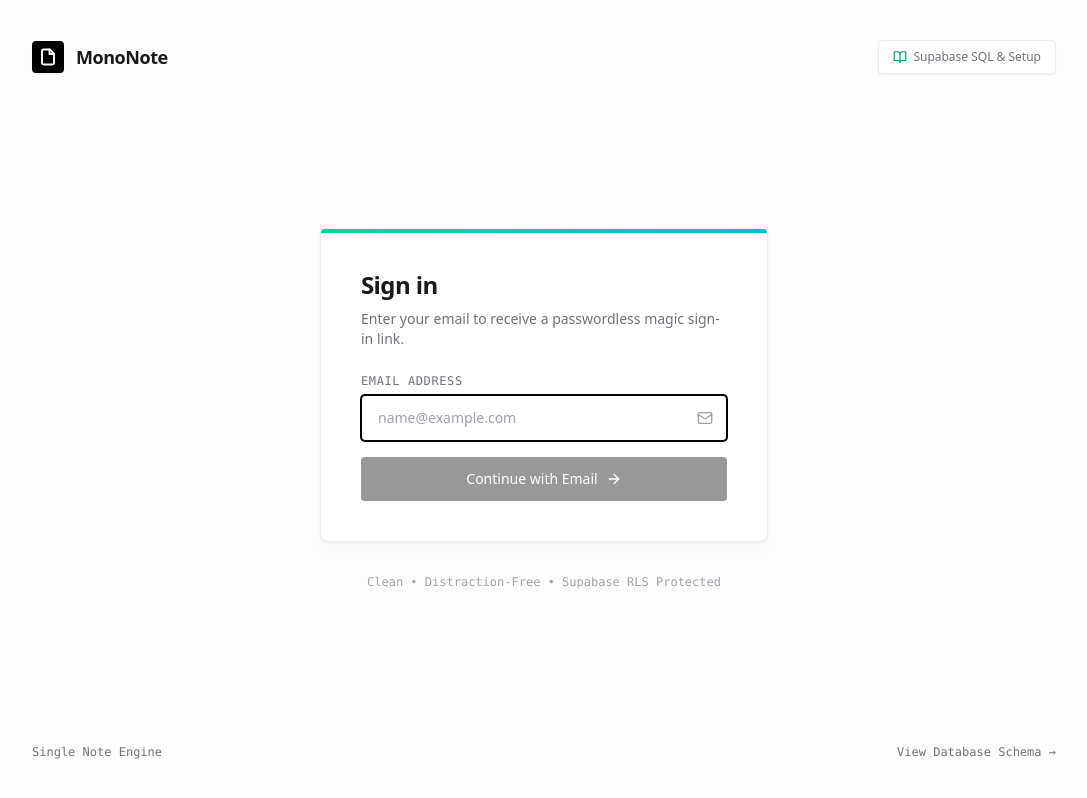
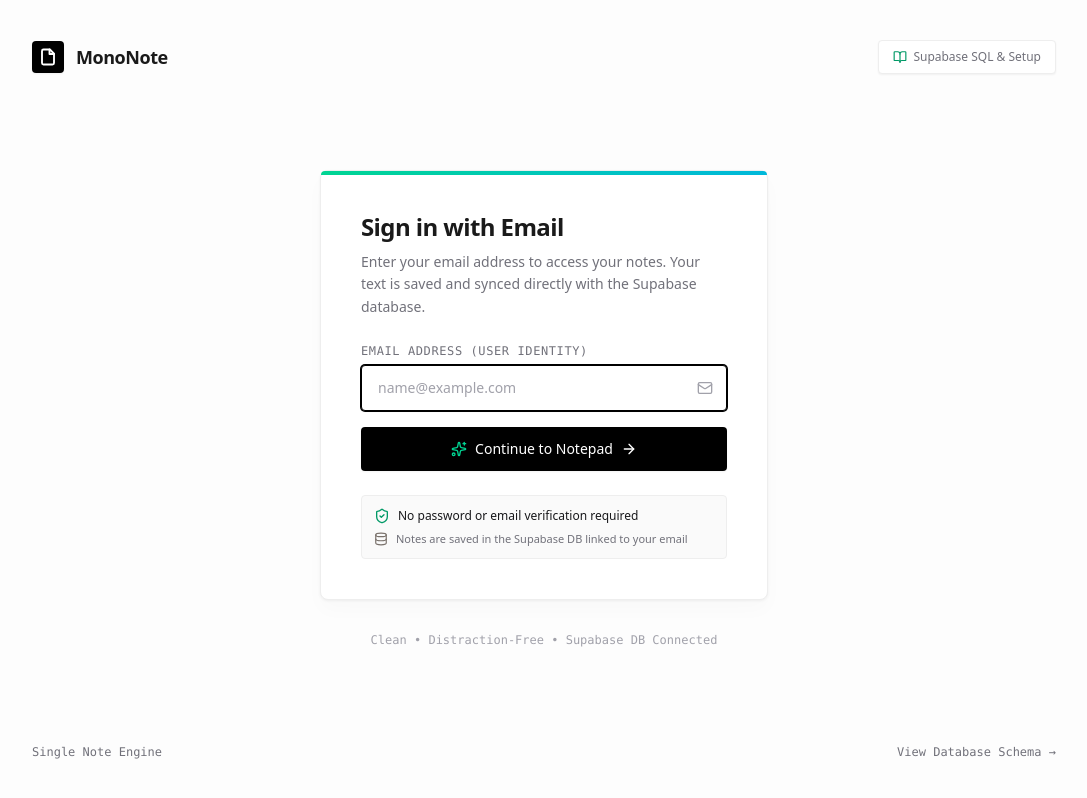
Before and after one commit to raihansarkar420/MonoNote, a React (Vite) app: page / in a window 1280 px wide. Shown: the whole page, without its empty margins (96-1183 px from the left). Built offline with nearby package versions, Linux system fonts and the light colour scheme; no server answers.

Commit message:
Refactor LoginView for email login functionality

```diff
--- a/src/components/LoginView.tsx
+++ b/src/components/LoginView.tsx
@@ -1,56 +1,34 @@
 import React, { useState } from 'react';
-import { supabase, isSupabaseConfigured } from '../lib/supabase';
-import { Mail, ArrowRight, CheckCircle2, AlertCircle, Sparkles, BookOpen, Loader2 } from 'lucide-react';
+import { Mail, ArrowRight, AlertCircle, Sparkles, BookOpen, Database, ShieldCheck } from 'lucide-react';
 import { SupabaseGuideModal } from './SupabaseGuideModal';
 
 interface LoginViewProps {
-  onDemoLogin?: (email: string) => void;
+  onEmailLogin: (email: string) => void;
   onGuideOpen?: () => void;
 }
 
-export const LoginView: React.FC<LoginViewProps> = ({ onDemoLogin }) => {
+export const LoginView: React.FC<LoginViewProps> = ({ onEmailLogin }) => {
   const [email, setEmail] = useState('');
-  const [loading, setLoading] = useState(false);
-  const [magicLinkSent, setMagicLinkSent] = useState(false);
   const [errorMessage, setErrorMessage] = useState<string | null>(null);
   const [showGuide, setShowGuide] = useState(false);
 
-  const handleMagicLinkSubmit = async (e: React.FormEvent) => {
+  const handleSubmit = (e: React.FormEvent) => {
     e.preventDefault();
-    if (!email || !email.trim()) return;
-
-    setErrorMessage(null);
-    setLoading(true);
-
     const cleanEmail = email.trim().toLowerCase();
 
-    // If Supabase is not configured with live credentials in this preview, offer helpful instant demo auth or clear guidance
-    if (!isSupabaseConfigured) {
-      setTimeout(() => {
-        setLoading(false);
-        setMagicLinkSent(true);
-      }, 600);
+    if (!cleanEmail) {
+      setErrorMessage('Please enter your email address.');
       return;
     }
 
-    try {
-      const { error } = await supabase.auth.signInWithOtp({
-        email: cleanEmail,
-        options: {
-          emailRedirectTo: window.location.origin,
-        },
-      });
+    // Basic email validation
+    if (!cleanEmail.includes('@') || !cleanEmail.includes('.')) {
+      setErrorMessage('Please enter a valid email address (e.g., name@example.com).');
+      return;
+    }
 
-      if (error) {
-        setErrorMessage(error.message);
-      } else {
-        setMagicLinkSent(true);
-      }
-    } catch (err: any) {
-      setErrorMessage(err?.message || 'Failed to send magic link. Please check your network.');
-    } finally {
-      setLoading(false);
-    }
+    setErrorMessage(null);
+    onEmailLogin(cleanEmail);
   };
 
   return (
@@ -94,60 +72,13 @@ export const LoginView: React.FC<LoginViewProps> = ({ onDemoLogin }) => {
           {/* Geometric Accent Line */}
           <div className="absolute top-0 left-0 w-full h-1 bg-gradient-to-r from-emerald-400 to-cyan-500 rounded-t-lg" />
 
-          {magicLinkSent ? (
-            <div className="text-center space-y-4 animate-in fade-in zoom-in-95 duration-200">
-              <div className="w-12 h-12 rounded-full bg-emerald-50 border border-emerald-200 text-emerald-600 flex items-center justify-center mx-auto">
-                <CheckCircle2 className="w-6 h-6" />
-              </div>
-
-              <div className="space-y-2">
-                <h1 className="text-xl font-semibold text-[#1A1A1A] tracking-tight">
-                  Check your inbox
-                </h1>
-                <p className="text-sm text-[#71717A] leading-relaxed">
-                  We sent a magic sign-in link to{' '}
-                  <span className="text-[#1A1A1A] font-semibold">{email}</span>. Click the link in your email to open your distraction-free editor.
-                </p>
-              </div>
-
-              {!isSupabaseConfigured && onDemoLogin && (
-                <div className="pt-4 border-t border-[#F4F4F5] mt-4 space-y-3">
-                  <div className="p-3 bg-[#FAFAFA] border border-[#EEEEEE] rounded text-xs text-[#71717A] text-left">
-                    <span className="font-semibold text-emerald-600 block mb-1">Preview Mode Active</span>
-                    To test the full fullscreen editor right now without waiting for email setup, enter preview mode below.
-                  </div>
-                  <button
-                    id="enter-preview-dashboard-btn"
-                    onClick={() => onDemoLogin(email)}
-                    className="w-full py-2.5 px-4 bg-black hover:opacity-90 text-white font-medium rounded text-sm transition-opacity cursor-pointer flex items-center justify-center gap-2"
-                  >
-                    <Sparkles className="w-4 h-4 text-emerald-400" />
-                    Open Editor as {email || 'user'}
-                  </button>
-                </div>
-              )}
-
-              <div className="pt-2">
-                <button
-                  id="try-another-email-btn"
-                  onClick={() => {
-                    setMagicLinkSent(false);
-                    setErrorMessage(null);
-                  }}
-                  className="text-xs text-[#71717A] hover:text-[#18181B] underline underline-offset-4 cursor-pointer"
-                >
-                  Use a different email address
-                </button>
-              </div>
-            </div>
-          ) : (
           <div className="space-y-6">
             <div className="space-y-2">
               <h1 className="text-2xl font-semibold text-[#1A1A1A] tracking-tight">
-                  Sign in
+                Sign in with Email
               </h1>
-                <p className="text-sm text-[#71717A]">
-                  Enter your email to receive a passwordless magic sign-in link.
+              <p className="text-sm text-[#71717A] leading-relaxed">
+                Enter your email address to access your notes. Your text is saved and synced directly with the Supabase database.
               </p>
             </div>
 
@@ -158,10 +89,10 @@ export const LoginView: React.FC<LoginViewProps> = ({ onDemoLogin }) => {
               </div>
             )}
 
-              <form onSubmit={handleMagicLinkSubmit} className="space-y-4">
+            <form onSubmit={handleSubmit} className="space-y-4">
               <div className="space-y-1.5">
                 <label htmlFor="email-input" className="block text-xs font-mono uppercase tracking-wider text-[#71717A]">
-                    Email Address
+                  Email Address (User Identity)
                 </label>
                 <div className="relative">
                   <input
@@ -170,7 +101,10 @@ export const LoginView: React.FC<LoginViewProps> = ({ onDemoLogin }) => {
                     required
                     placeholder="name@example.com"
                     value={email}
-                      onChange={(e) => setEmail(e.target.value)}
+                    onChange={(e) => {
+                      setEmail(e.target.value);
+                      if (errorMessage) setErrorMessage(null);
+                    }}
                     className="w-full px-4 py-3 bg-white border border-[#E4E4E7] rounded text-[#18181B] placeholder-[#A1A1AA] text-sm focus:outline-hidden focus:border-black focus:ring-1 focus:ring-black transition-all font-sans shadow-xs"
                     autoFocus
                   />
@@ -179,46 +113,32 @@ export const LoginView: React.FC<LoginViewProps> = ({ onDemoLogin }) => {
               </div>
 
               <button
-                  id="send-magic-link-btn"
+                id="continue-with-email-btn"
                 type="submit"
-                  disabled={loading || !email.trim()}
-                  className="w-full py-3 px-4 bg-black hover:opacity-90 text-white font-medium rounded text-sm transition-all flex items-center justify-center gap-2 cursor-pointer disabled:opacity-40 disabled:cursor-not-allowed shadow-xs"
+                className="w-full py-3 px-4 bg-black hover:opacity-90 text-white font-medium rounded text-sm transition-all flex items-center justify-center gap-2 cursor-pointer shadow-xs group"
               >
-                  {loading ? (
-                    <>
-                      <Loader2 className="w-4 h-4 animate-spin" />
-                      <span>Sending magic link...</span>
-                    </>
-                  ) : (
-                    <>
-                      <span>Continue with Email</span>
-                      <ArrowRight className="w-4 h-4" />
-                    </>
-                  )}
+                <Sparkles className="w-4 h-4 text-emerald-400" />
+                <span>Continue to Notepad</span>
+                <ArrowRight className="w-4 h-4 group-hover:translate-x-0.5 transition-transform" />
               </button>
             </form>
 
-              {/* Instant Preview / Demo Login shortcut */}
-              {onDemoLogin && (
-                <div className="pt-4 border-t border-[#F4F4F5] text-center space-y-2">
-                  <button
-                    id="quick-demo-btn"
-                    type="button"
-                    onClick={() => onDemoLogin('demo.writer@supabase.co')}
-                    className="inline-flex items-center gap-1.5 text-xs text-[#71717A] hover:text-[#18181B] transition-colors cursor-pointer"
-                  >
-                    <Sparkles className="w-3.5 h-3.5 text-emerald-600" />
-                    Quick preview as <span className="font-mono font-medium text-[#18181B]">demo.writer@supabase.co</span>
-                  </button>
+            <div className="p-3 bg-[#FAFAFA] rounded border border-[#EEEEEE] space-y-2 text-xs text-[#71717A]">
+              <div className="flex items-center gap-2 font-medium text-[#18181B]">
+                <ShieldCheck className="w-4 h-4 text-emerald-600 shrink-0" />
+                <span>No password or email verification required</span>
               </div>
-              )}
+              <div className="flex items-center gap-2 text-[11px]">
+                <Database className="w-3.5 h-3.5 text-stone-500 shrink-0" />
+                <span>Notes are saved in the Supabase DB linked to your email</span>
               </div>
-          )}
+            </div>
+          </div>
         </div>
 
         {/* Minimalist footer tagline */}
         <div className="mt-8 text-center text-xs text-[#A1A1AA] font-mono">
-          <span>Clean • Distraction-Free • Supabase RLS Protected</span>
+          <span>Clean • Distraction-Free • Supabase DB Connected</span>
         </div>
       </main>
 
```
Lines whose indentation alone changed are shown as unchanged.
